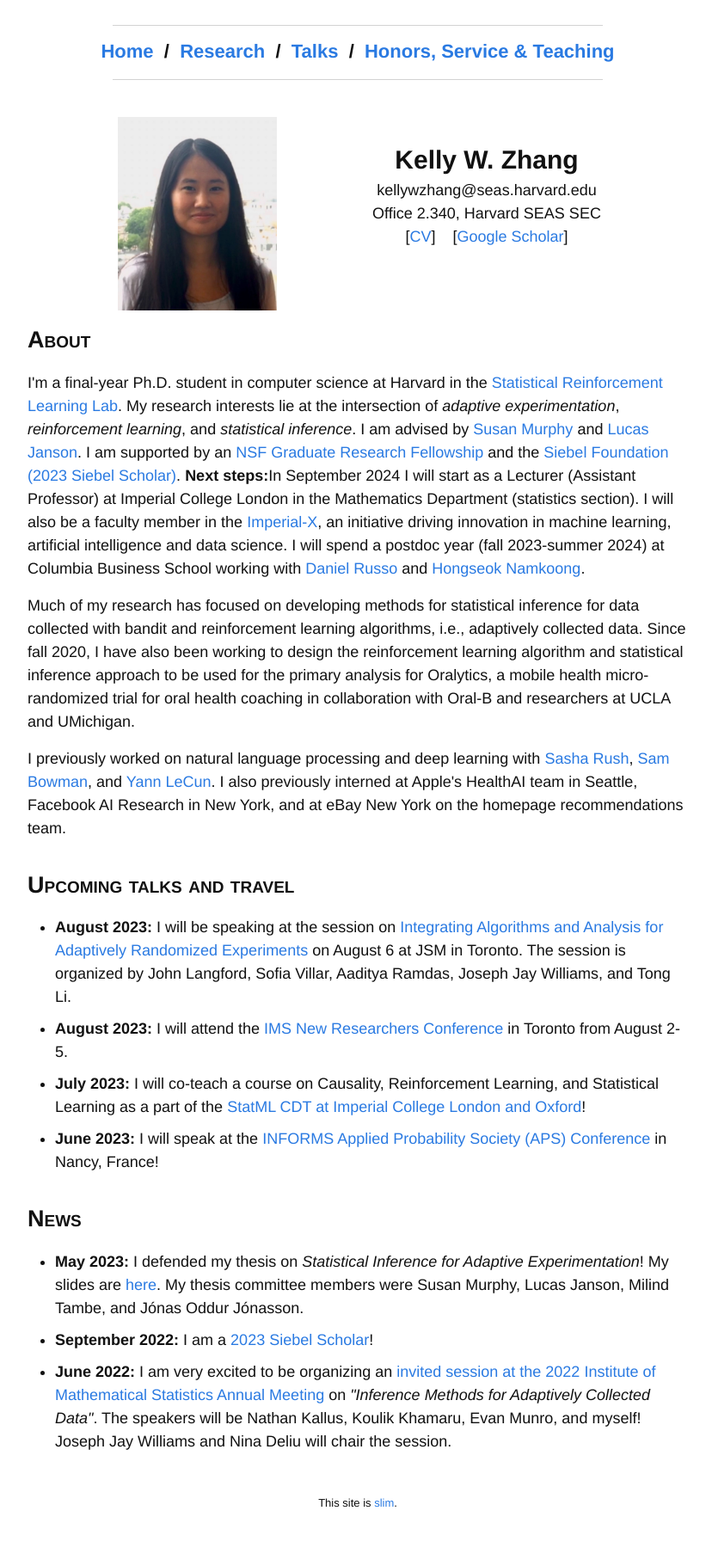
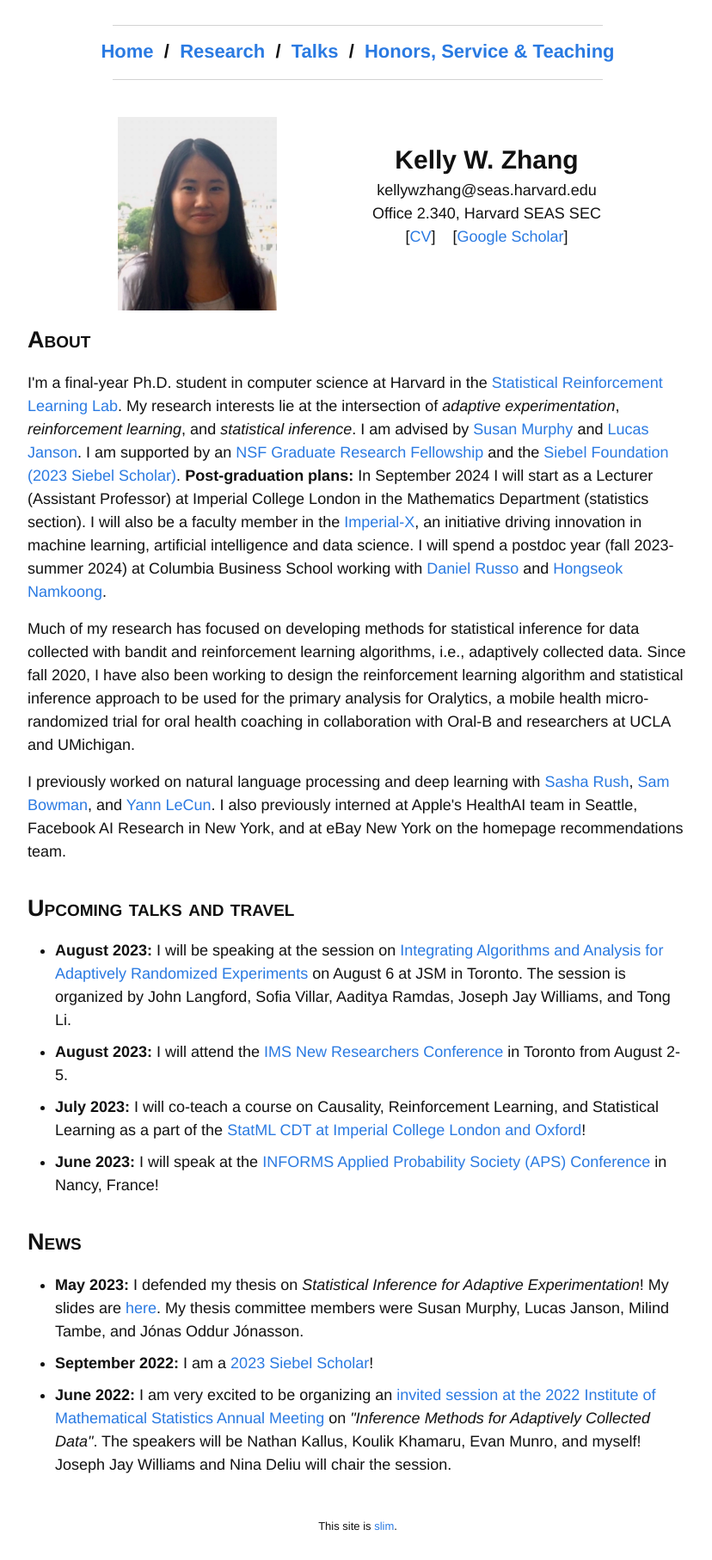
Before and after one commit to kellywzhang/kellywzhang.github.io_old, a Jekyll site: the page built from index.html, in a window 1280 px wide. Shown: the whole page at 86% size, without its empty margins (224-1052 px from the left). Built offline with Jekyll 4.4.1, drawn with Linux system fonts in a browser that asks for light colours; before the commit the page ends 1787 px from its top, so only the background shows below that.

Commit message:
reformmatting small typos

```diff
--- a/index.html
+++ b/index.html
@@ -89,7 +89,7 @@ layout: default
         <!--I'm interested in understanding and addressing the challenges people face when applying reinforcement learning algorithms to real-world problems, particularly mobile health.-->
         I am advised by <a href="http://people.seas.harvard.edu/~samurphy/">Susan Murphy</a> and <a href="http://lucasjanson.fas.harvard.edu/">Lucas Janson</a>.
         I am supported by an <a href="https://www.nsfgrfp.org/general_resources/about">NSF Graduate Research Fellowship</a> and the <a href="https://www.siebelscholars.com/articles/welcome-class-of-2023-siebel-scholars/" target="_blank" rel="noopener noreferrer">Siebel Foundation (2023 Siebel Scholar)</a>.
-		<b>Next steps:</b>In September 2024 I will start as a Lecturer (Assistant Professor) at Imperial College London in the Mathematics Department (statistics section).
+		<b>Post-graduation plans:</b> In September 2024 I will start as a Lecturer (Assistant Professor) at Imperial College London in the Mathematics Department (statistics section).
 			I will also be a faculty member in the <a href="https://ix.imperial.ac.uk/">Imperial-X</a>, an initiative driving innovation in machine learning, artificial intelligence and data science. I will spend a postdoc year (fall 2023-summer 2024) at Columbia Business School working with <a href="https://djrusso.github.io/">Daniel Russo</a> and <a href="https://hsnamkoong.github.io/">Hongseok Namkoong</a>.</p>
 
         <p>Much of my research has focused on developing methods for statistical inference for data collected with bandit and reinforcement learning algorithms, i.e., adaptively collected data. Since fall 2020, I have also been working to design the reinforcement learning algorithm and statistical inference approach to be used for the primary analysis for Oralytics, a mobile health micro-randomized trial for oral health coaching in collaboration with Oral-B and researchers at UCLA and UMichigan.</p>
```
